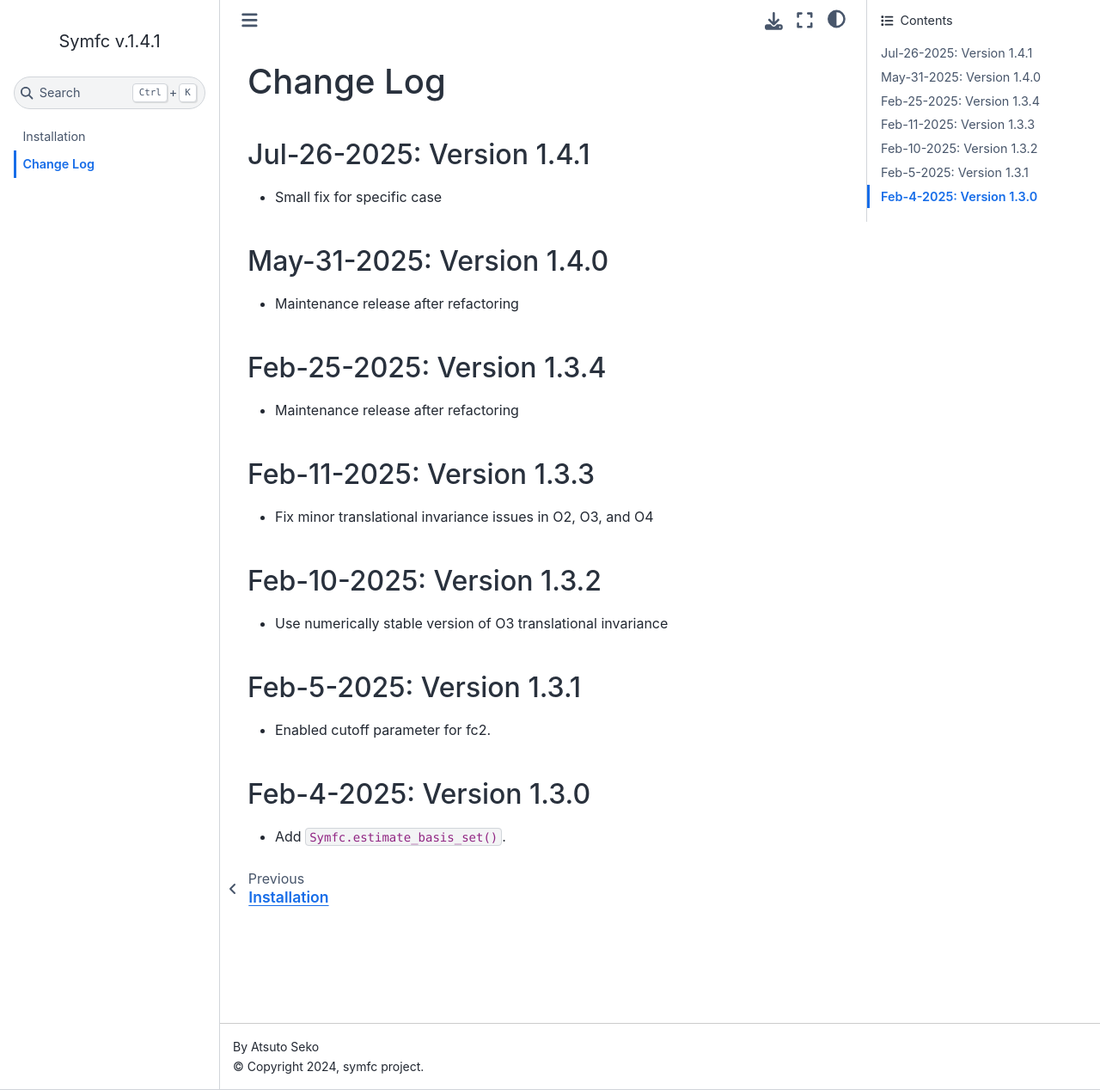
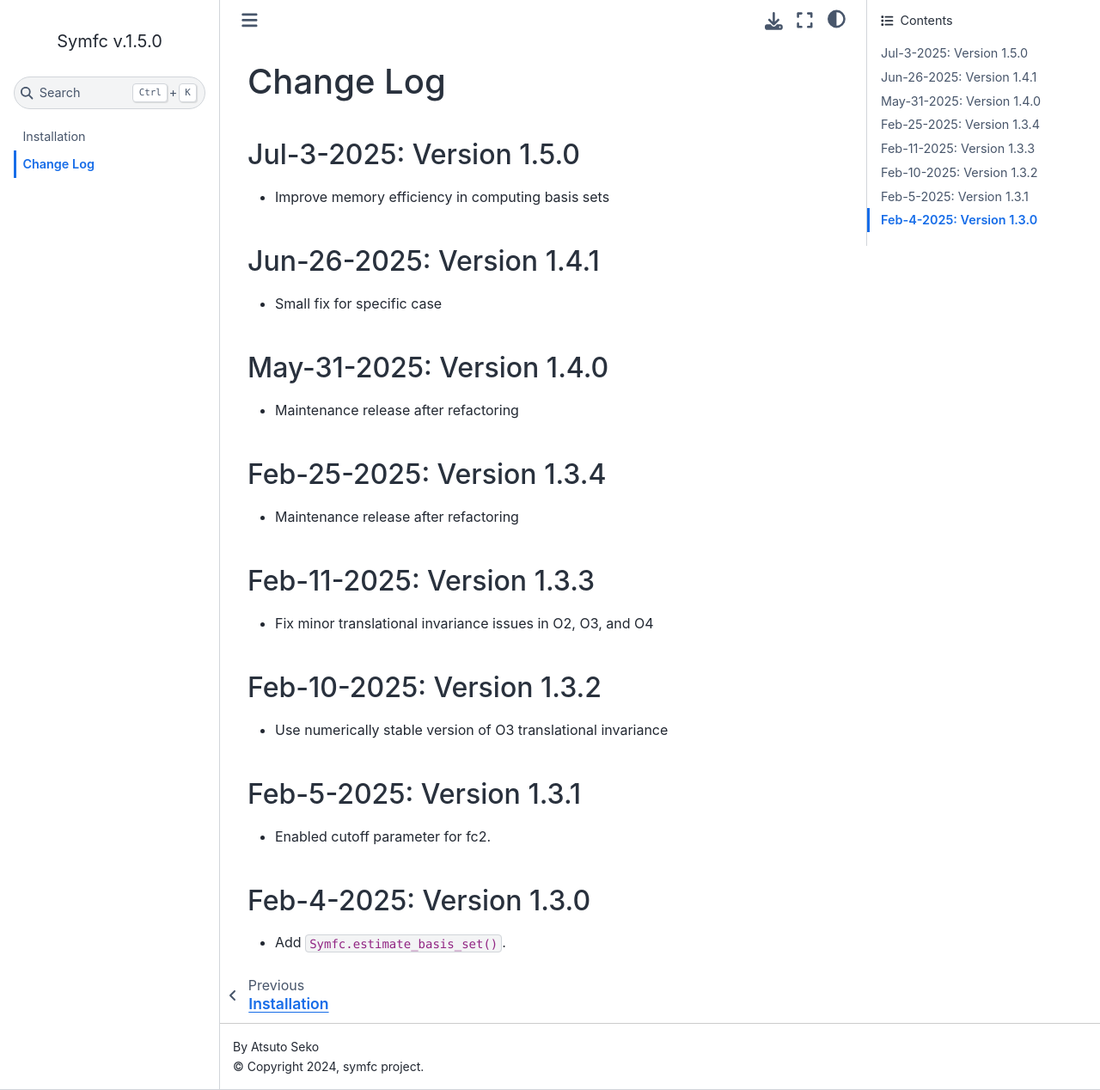
Before and after one commit to symfc/symfc, a Sphinx documentation site: the page built from doc/changelog.md, in a window 1280 px wide and 1268 px high. Shown: the whole window at 86% size. Built offline with Sphinx 7.4.7 and the Sphinx Book theme 1.1.4, drawn with Linux system fonts in a browser that asks for light colours.

Commit message:
Set version 1.5.0

```diff
--- a/doc/changelog.md
+++ b/doc/changelog.md
@@ -2,7 +2,11 @@
 
 # Change Log
 
-## Jul-26-2025: Version 1.4.1
+## Jul-3-2025: Version 1.5.0
+
+- Improve memory efficiency in computing basis sets
+
+## Jun-26-2025: Version 1.4.1
 
 - Small fix for specific case
 
--- a/doc/conf.py
+++ b/doc/conf.py
@@ -10,8 +10,8 @@ project = "symfc"
 copyright = "2024, symfc project"
 author = "Atsuto Seko"
 
-version = "1.4"
-release = "1.4.1"
+version = "1.5"
+release = "1.5.0"
 
 # -- General configuration ---------------------------------------------------
 # https://www.sphinx-doc.org/en/master/usage/configuration.html#general-configuration
--- a/src/symfc/version.py
+++ b/src/symfc/version.py
@@ -1,3 +1,3 @@
 """Version number of the package."""
 
-__version__ = "1.4.1"
+__version__ = "1.5.0"
```
